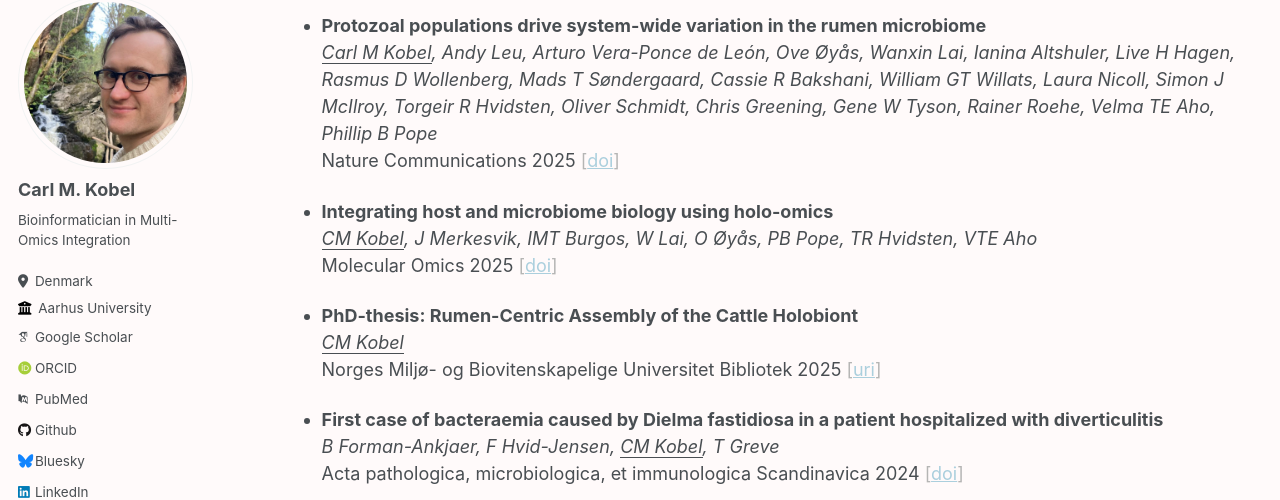
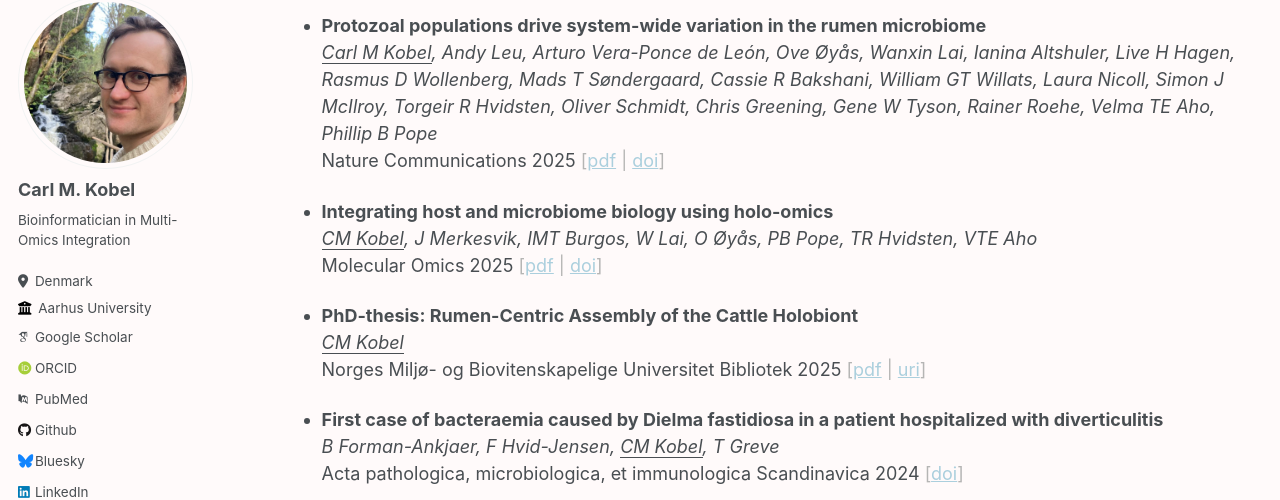
Before and after one commit to cmkobel/cmkobel.github.io, a Jekyll site: the page built from _pages/publications.md, in a window 1280 px wide and 900 px high, scrolled down 361 px. Shown: the part 110-610 px from the top of the window. Built offline with Jekyll 4.4.1, drawn with Linux system fonts in a browser that asks for light colours; some web fonts are replaced.

Commit message:
Add PDF links to publications in publications.md
Updated publication links to include PDF versions.

```diff
--- a/_pages/publications.md
+++ b/_pages/publications.md
@@ -25,15 +25,15 @@ Sorted by newest first. My name or the unit representing my name is <ins>underli
 
   - **Protozoal populations drive system-wide variation in the rumen microbiome**
     _<ins>Carl M Kobel</ins>, Andy Leu, Arturo Vera-Ponce de León, Ove Øyås, Wanxin Lai, Ianina Altshuler, Live H Hagen, Rasmus D Wollenberg, Mads T Søndergaard, Cassie R Bakshani, William GT Willats, Laura Nicoll, Simon J McIlroy, Torgeir R Hvidsten, Oliver Schmidt, Chris Greening, Gene W Tyson, Rainer Roehe, Velma TE Aho, Phillip B Pope_
-    Nature Communications 2025 <span class="shaded">[[doi](https://doi.org/10.1038/s41467-025-61302-2  )]</span>
+    Nature Communications 2025 <span class="shaded">[[pdf](https://raw.githubusercontent.com/cmkobel/cmkobel.github.io/refs/heads/master/files/kobeletal_protozoal_2025.pdf) \| [doi](https://doi.org/10.1038/s41467-025-61302-2  )]</span>
 
   - **Integrating host and microbiome biology using holo-omics**
     _<ins>CM Kobel</ins>, J Merkesvik, IMT Burgos, W Lai, O Øyås, PB Pope, TR Hvidsten, VTE Aho_
-    Molecular Omics 2025 <span class="shaded">[[doi](https://doi.org/10.1039/D4MO00017J)]</span>
+    Molecular Omics 2025 <span class="shaded">[[pdf](https://raw.githubusercontent.com/cmkobel/cmkobel.github.io/refs/heads/master/files/kobel_Integrating_2024.pdf) \| [doi](https://doi.org/10.1039/D4MO00017J)]</span>
 
   - **PhD-thesis: Rumen-Centric Assembly of the Cattle Holobiont**
     _<ins>CM Kobel</ins>_
-    Norges Miljø- og Biovitenskapelige Universitet Bibliotek 2025 <span class="shaded">[[uri](https://nmbu.brage.unit.no/nmbu-xmlui/handle/11250/3173724)]</span>
+    Norges Miljø- og Biovitenskapelige Universitet Bibliotek 2025 <span class="shaded">[[pdf](https://raw.githubusercontent.com/cmkobel/cmkobel.github.io/refs/heads/master/files/thesis_merge__170x240_-28.pdf) \| [uri](https://nmbu.brage.unit.no/nmbu-xmlui/handle/11250/3173724)]</span>
 
   - **First case of bacteraemia caused by Dielma fastidiosa in a patient hospitalized with diverticulitis**
     _B Forman-Ankjaer, F Hvid-Jensen, <ins>CM Kobel</ins>, T Greve_
```
